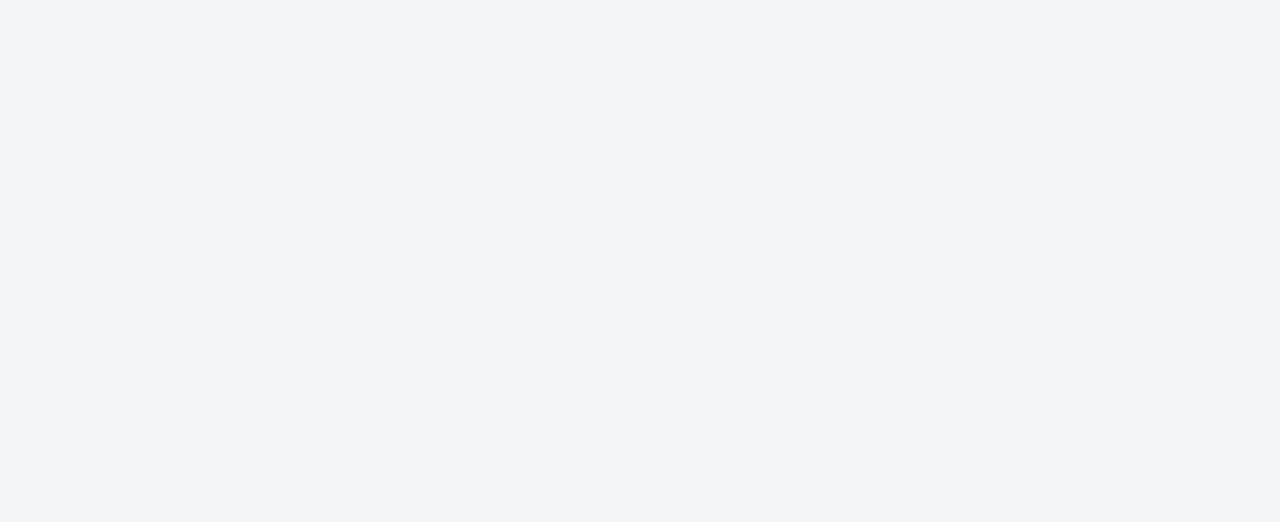
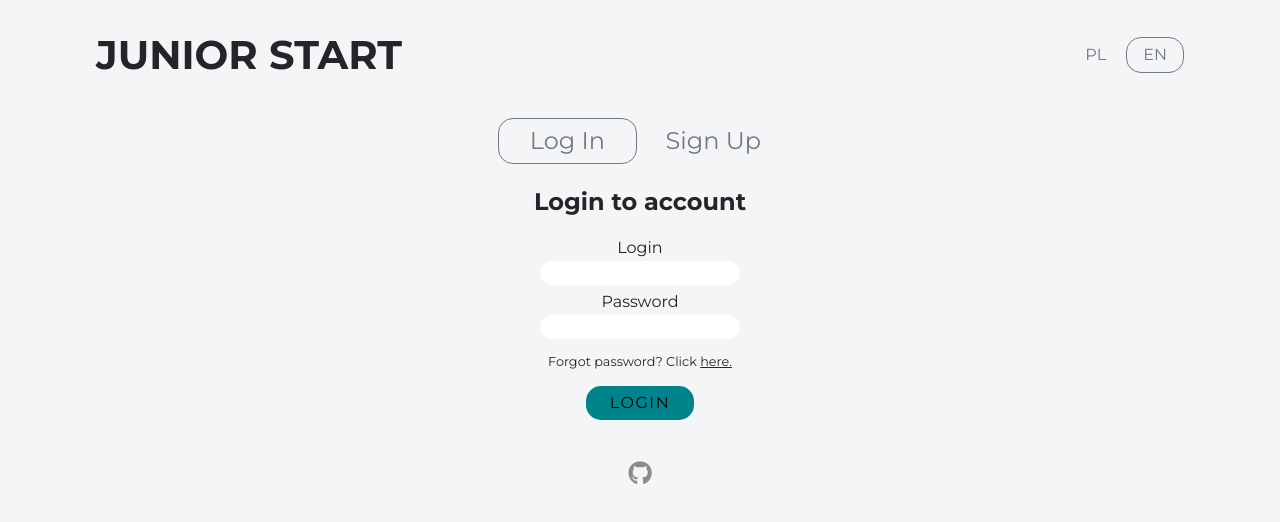
Before and after one commit to juniorstart/junior-front, a plain HTML site: page index.html in a window 1280 px wide. Drawn offline with nearby package versions, Linux system fonts and the light colour scheme.

Commit message:
Add header and login form

```diff
--- a/css/style.css
+++ b/css/style.css
@@ -1,10 +1,11 @@
 /* variables */
 :root {
     --base-color: #f4f5f6;
-    --second-color: #444444;
-    --third-color: #254558;
+    --second-color: #242528;
+    --third-color: #747880;
     --fourth-color: #14a76c;
-    --fifth-color: rgba(234, 31, 31, 0.7);
+    --fifth-color: #00848c;
+    --sixth-color: #fec20f;
 }
 
 /* general */
@@ -20,5 +21,184 @@ body {
     width: 85%;
     max-width: 1250px;
     margin: 0 auto;
+    color: var(--second-color);
     font-family: 'Montserrat', sans-serif;
 }
+
+/* header */
+.header {
+    padding: 2rem 0;
+}
+
+.header-wrapper {
+    display: flex;
+    flex-direction: column;
+    align-items: center;
+    justify-content: space-between;
+}
+
+.main-header {
+    margin: 1rem 0;
+    font-size: 2.5rem;
+    text-transform: uppercase;
+}
+
+.lang-btn {
+    padding: 0.5rem 1rem;
+    color: var(--third-color);
+    background: transparent;
+    border: none;
+    border-radius: 15px;
+    cursor: pointer;
+}
+
+.lang-btn:hover {
+    border: 1px solid var(--third-color);
+}
+
+.lang-active {
+    border: 1px solid var(--third-color);
+}
+
+/* signup and login form */
+.form {
+    margin-bottom: 1.5rem;
+}
+
+.form-wrapper {
+    width: 50%;
+    max-width: 300px;
+    padding: 0.5rem;
+}
+
+.tab-group {
+    list-style: none;
+    padding: 0;
+    margin: 0 0 1rem 0;
+    display: flex;
+    align-items: center;
+    justify-content: center;
+}
+
+.tab-group li {
+    width: 100%;
+    padding: 0.5rem 1rem;
+    border-radius: 15px;
+    text-align: center;
+    cursor: pointer;
+}
+
+.tab-group li:first-of-type {
+    margin-right: 0.5rem;
+}
+
+.tab-group li a {
+    width: 100%;
+    color: var(--third-color);
+    text-decoration: none;
+    font-size: 1.5rem;
+}
+
+.tab-group li:hover {
+    border: 1px solid var(--third-color);
+}
+
+.tab-group .active {
+    border: 1px solid var(--third-color);
+}
+
+.signup-form-wrapper {
+    display: flex;
+    flex-direction: column;
+    align-items: center;
+    justify-content: center;
+}
+
+.second-header {
+    text-align: center;
+    margin: 1.5rem 0;
+    font-size: 1.5rem;
+}
+
+.form-box {
+    width: 100%;
+    margin-bottom: 0.5rem;
+    display: flex;
+    flex-direction: column;
+    align-items: center;
+    justify-content: center;
+}
+
+.form-box input {
+    margin: 0.2rem 0 0.5rem;
+    border-radius: 15px;
+    border-color: transparent;
+}
+
+.form-box a {
+    transition: color 0.6s;
+}
+
+.form-box a:hover {
+    color: var(--second-color);
+}
+
+.form-btn {
+    margin-top: 1rem;
+    padding: 0.5rem 1.5rem;
+    text-transform: uppercase;
+    background: var(--fifth-color);
+    letter-spacing: 1.5px;
+    border: none;
+    border-radius: 15px;
+    cursor: pointer;
+    transition: background 0.3s;
+}
+
+.form-btn:hover {
+    background: var(--fourth-color);
+}
+
+.forgot-password {
+    margin-top: 0.5rem;
+    font-size: 0.8rem;
+    text-align: center;
+}
+
+.forgot-password a {
+    color: var(--second-color);
+}
+
+.forgot-password a:hover {
+    color: var(--fourth-color);
+}
+
+.signup-form-wrapper {
+    display: none;
+}
+
+/* footer */
+.footer-wrapper {
+    text-align: center;
+}
+
+.social-icon a {
+    color: var(--second-color);
+    font-size: 1.5rem;
+    opacity: 0.5;
+    transition: opacity 0.6s;
+}
+
+.social-icon a:hover {
+    opacity: 1;
+}
+
+@media only screen and (min-width: 700px) {
+    .header-wrapper {
+        flex-direction: row;
+    }
+
+    .main-header {
+        margin: 0;
+    }
+}
--- a/index.html
+++ b/index.html
@@ -12,6 +12,61 @@
     <script src="js/app.js"></script>
 </head>
 <body>
-
+    <header class="header">
+        <div class="header-wrapper wrapper">
+            <h1 class="main-header">Junior Start</h1>
+            <div class="languages-wrapper">
+                <button class="lang-btn lang-pl">PL</button>
+                <button class="lang-btn lang-en lang-active">EN</button>
+            </div>
+        </div>
+    </header>
+    <main>
+        <section class="form">
+            <div class="form-wrapper wrapper">
+                <ul class="tab-group">
+                   <li class="tab active"><a href="#login">Log In</a></li>
+                   <li class="tab"><a href="#signup">Sign Up</a></li>
+                 </ul>
+                 <div class="login-form-wrapper" id="login">
+                     <h2 class="second-header">Login to account</h2>
+                     <form class="form-box login-form">
+                         <label for="login-login">Login</label>
+                         <input type="text" id="login-login" />
+                         <label for="password-login">Password</label>
+                         <input type="password" id="password-login" />
+                         <div class="forgot-password">
+                             Forgot password? Click
+                             <a href="#">here.</a>
+                         </div>
+                         <button class="form-btn login-btn">Login</button>
+                     </form>
+                 </div>
+                 <div class="signup-form-wrapper" id="signup">
+                     <h2 class="second-header">Sign Up for Free</h2>
+                     <form class="form-box signup-form">
+                         <label for="login-signup">Login</label>
+                         <input type="text" id="login-signup" />
+                         <label for="email-signup">E-mail</label>
+                         <input type="email" id="email-signup" />
+                         <label form="password-signup">Password</label>
+                         <input type="password" id="password-signup" />
+                         <label form="password-retype-register">Password re-type</label>
+                         <input type="password" id="password-retype-signup" />
+                         <button class="form-btn signup-btn">Register</button>
+                     </form>
+                 </div>
+            </div>
+        </section>
+    </main>
+    <footer class="footer">
+        <div class="footer-wrapper wrapper">
+            <div class="social-icon">
+                <a href="https://github.com/juniorstart" target="_blank">
+                    <span class="fab fa-github"></span>
+                </a>
+            </div>
+        </div>
+    </footer>
 </body>
 </html>
```
